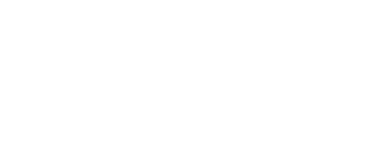
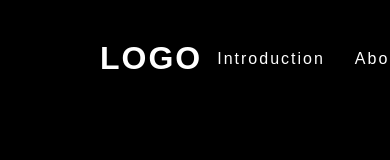
Before and after one commit to Junior-Developer-Group/junior-coding-team, a plain HTML site: page index.html in a window 390 px wide. Shown: the top 160 px of the page. Drawn offline with Linux system fonts and the light colour scheme.

Commit message:
Added Navbar Not Responsive

```diff
--- a/index.html
+++ b/index.html
@@ -10,5 +10,23 @@
 
     <title>Junior Developer's Club</title>
   </head>
-  <body></body>
+  <body>
+    <header>
+      <a href="#" class="logo">Logo</a>
+
+      <ul class="topnav">
+        <li><a href="#" class="active">Introduction</a></li>
+        <li><a href="#">About</a></li>
+        <li><a href="#">Team members</a></li>
+        <li><a href="#">Contact us</a></li>
+        <li><a href="#">Join us</a></li>
+      </ul>
+    </header>
+    <script type="text/javascript">
+      window.addEventListener("scroll", function () {
+        var header = document.querySelector("header");
+        header.classList.toggle("sticky", window.scrollY > 0);
+      });
+    </script>
+  </body>
 </html>
--- a/styles.css
+++ b/styles.css
@@ -5,3 +5,73 @@
   --blue-green: #9dd9d2;
   --dark-purple: #392f5a;
 }
+
+@import url("https://fonts.googleapis.com/css2?family=Poppins:200,300,400,500,600,700,800,900&display=swap");
+
+* {
+  margin: 0;
+  padding: 0;
+  box-sizing: border-box;
+  font-family: "Poppins", sans-serif;
+}
+
+body {
+  background: #000;
+  min-height: 200vh;
+}
+header {
+  position: fixed;
+  top: 0;
+  left: 0;
+  width: 100%;
+  display: flex;
+  justify-content: space-between;
+  align-items: center;
+  transition: 0.6s;
+  padding: 40px 100px;
+  z-index: 100;
+}
+header.sticky {
+  padding: 5px 100px;
+  background: #fff;
+}
+header .logo {
+  position: relative;
+  font-weight: 700;
+  color: #fff;
+  text-decoration: none;
+  font-size: 2em;
+  text-transform: uppercase;
+  letter-spacing: 2px;
+}
+header ul {
+  position: relative;
+  display: flex;
+  justify-content: center;
+  align-items: center;
+}
+header ul li {
+  position: relative;
+  list-style: none;
+}
+header ul li a {
+  position: relative;
+  margin: 0 15px;
+  text-decoration: none;
+  color: #fff;
+  letter-spacing: 2px;
+  font-weight: 500px;
+  transition: 0.5s;
+}
+
+.topnav a:hover {
+  padding: 6px 6px;
+  border-radius: 5px;
+  background-color: #fff;
+  color: #000;
+}
+
+header.sticky .logo,
+header.sticky ul li a {
+  color: #000;
+}
```
